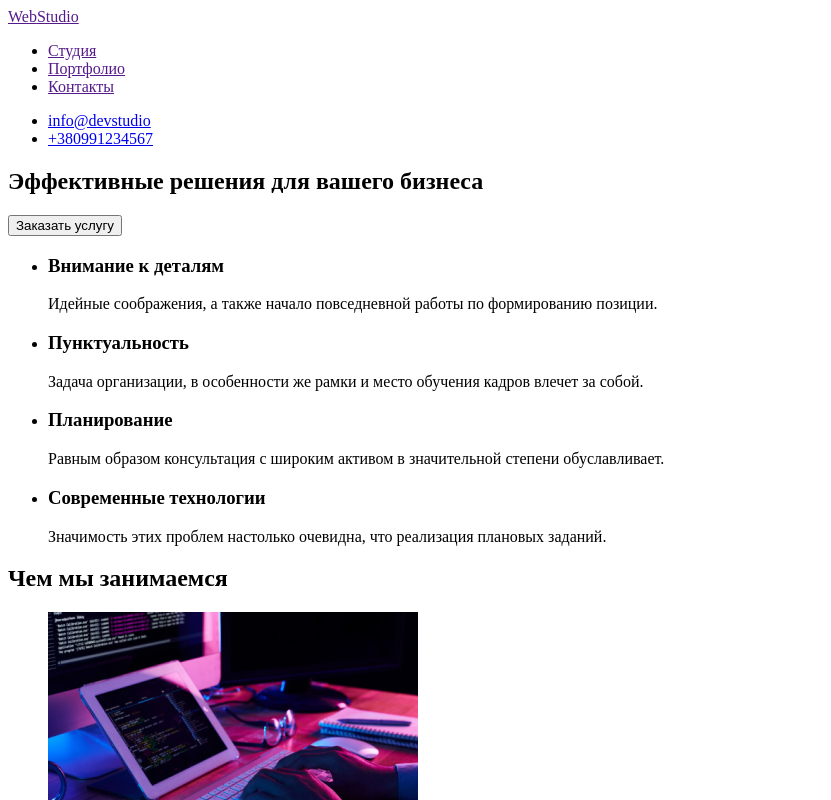
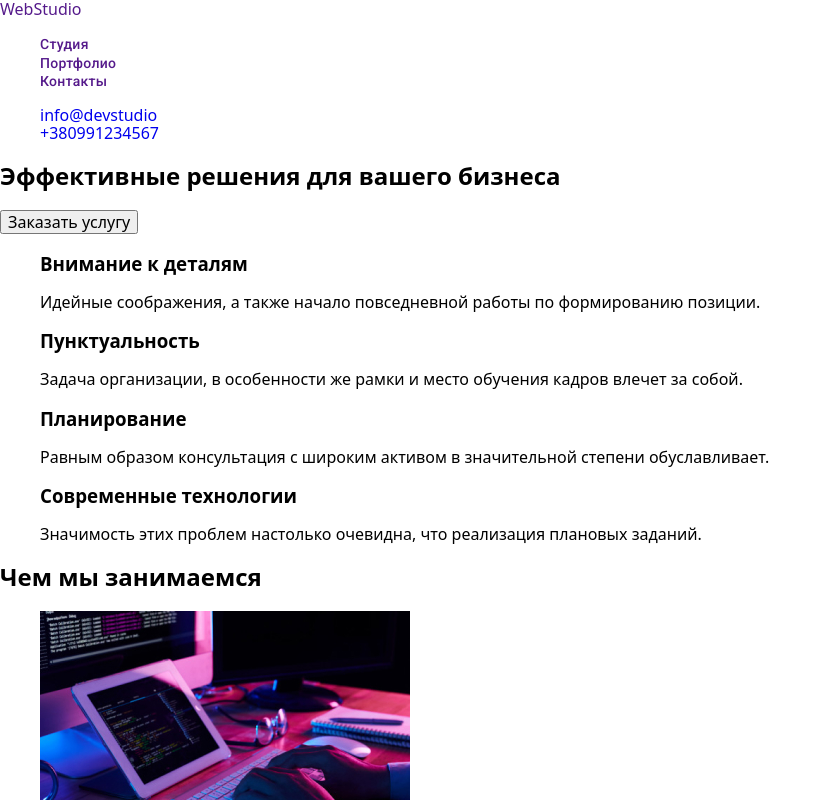
Before and after one commit to Antony-Ivanov/goit-markup-hw-01, a plain HTML site: page index.html in a window 1280 px wide. Shown: the top 800 px of the page, without its empty margins (0-831 px from the left). Drawn offline with nearby package versions, Linux system fonts and the light colour scheme.

Commit message:
25.02.21

```diff
--- a/css/styles.css
+++ b/css/styles.css
@@ -0,0 +1,24 @@
+.link {
+  text-decoration: none;
+}
+
+.list {
+  list-style: none;
+}
+
+.address {
+  font-style: normal;
+}
+
+.nav-link {
+  font-family: "Roboto", sans-serif;
+  font-weight: 500;
+  font-size: 14px;
+  line-height: 1, 14;
+  letter-spacing: 0.02em;
+}
+
+.nav-link:hover,
+.nav-link:focus {
+  color: #2196f3;
+}
--- a/index.html
+++ b/index.html
@@ -5,31 +5,36 @@
     <meta charset="UTF-8">
     <meta name="viewport" content="width=device-width, initial-scale=1.0">
     <title>Вебстудия</title>
+
+    <link rel="preconnect" href="https://fonts.gstatic.com">
+    <link href="https://fonts.googleapis.com/css2?family=Raleway:wght@700&family=Roboto:wght@400;500;700;900&display=swap"
+        rel="stylesheet">
+
+    <link rel="stylesheet" href="https://cdnjs.cloudflare.com/ajax/libs/modern-normalize/1.0.0/modern-normalize.min.css"
+        integrity="sha512-ISS7cAi1PEhQ8jnbJpJZMd29NlhNj4AWYyLOSp2CE/CsHxTCu+r+t0D2yoJudVrd0/8fTVPUVDzY5Tvli75u/g=="
+        crossorigin="anonymous" />
+
     <link rel="stylesheet" href="./css/styles.css">
-    <link rel="preconnect" href="https://fonts.gstatic.com">
-    <link href="https://fonts.googleapis.com/css2?family=Open+Sans:wght@400;600;700&family=Raleway:wght@700&display=swap"
-        rel="stylesheet">
 
 </head>
 
 <body>
 
-    <header>
+    <header class="header">
 
         <nav class="navigation">
-            <a href="" class="logo link"><span>Web</span>Studio</a>
-            <ul>
-
-                <li class="nav item"><a href="" class="nav link">Студия</a></li>
-                <li class="nav item"><a href="" class="nav link">Портфолио</a></li>
-                <li class="nav item"><a href="" class="nav link">Контакты</a></li>
+            <a class="logo link" href="" ><span>Web</span>Studio</a>
+            <ul class="navigation-list list">
+                <li class="nav item"><a class="nav-link link" href="">Студия</a></li>
+                <li class="nav item"><a class="nav-link link" href="">Портфолио</a></li>
+                <li class="nav item"><a class="nav-link link" href="">Контакты</a></li>
 
             </ul>
         </nav>
 
-        <ul>
-            <li><a href="info@devstudio.com">info@devstudio</a></li>
-            <li><a href="tel:+380991234567">+380991234567</a></li>
+        <ul class="list">
+            <li><a class="info-link link" href="info@devstudio.com">info@devstudio</a></li>
+            <li><a class="tel-link link" href="tel:+380991234567">+380991234567</a></li>
         </ul>
 
     </header>
@@ -39,12 +44,12 @@
         <!--hero-->
         <section class="hero">
             <h1 class="hero-title">Эффективные решения для вашего бизнеса</h1>
-            <button type="button">Заказать услугу</button>
+            <button class="madal-btn" type="button">Заказать услугу</button>
         </section>
 
         <!--4 li-->
         <section>
-            <ul>
+            <ul class="list">
                 <li>
                     <h3>Внимание к деталям</h3>
                     <p>Идейные соображения, а также начало повседневной работы по формированию позиции.</p>
@@ -67,7 +72,7 @@
         <!--products company-->
         <section>
             <h2>Чем мы занимаемся</h2>
-            <ul>
+            <ul class="list">
                 <li><img src="./img/Section3/img.jpg" alt="человек пишет код" width="370" height="294"></li>
                 <li><img src="./img/Section3/img-1.jpg" alt="человек работает за компьютером с телефоном в руке" width="370" height="294"></li>
                 <li><img src="./img/Section3/img-2.jpg" alt="на дисплее планшета политра цветов" width="370" height="294"></li>
@@ -77,7 +82,7 @@
         <!--our team-->
         <section>
             <h2>Наша команда</h2>
-            <ul>
+            <ul class="list">
                 <li>
                     <img src="./img/sections4/igor.jpg" alt="Игорь Демьяненко" width="270" height="260">
                     <h3>Игорь Демьяненко</h3>
@@ -105,19 +110,14 @@
 
     <footer>
 
-        <a href=""><span>Web</span>Studio</a>
-        <address>
+        <a class="logo link" href=""><span>Web</span>Studio</a>
+        <address class="address">
             <p>г. Киев, пр-т Леси Украинки, 26</p>
-            <a href="info@example.com">info@example</a>
-            <a href="tel:+380991234567">+380991234567</a>
+            <a class="link" href="info@example.com">info@example</a>
+            <a class="link" href="tel:+380991234567">+380991234567</a>
         </address>
 
     </footer>
 
 </body>
 </html>
-<ul>
-   </li> <li>
-    <li></li>
-    <li></li>
-</ul>
```
